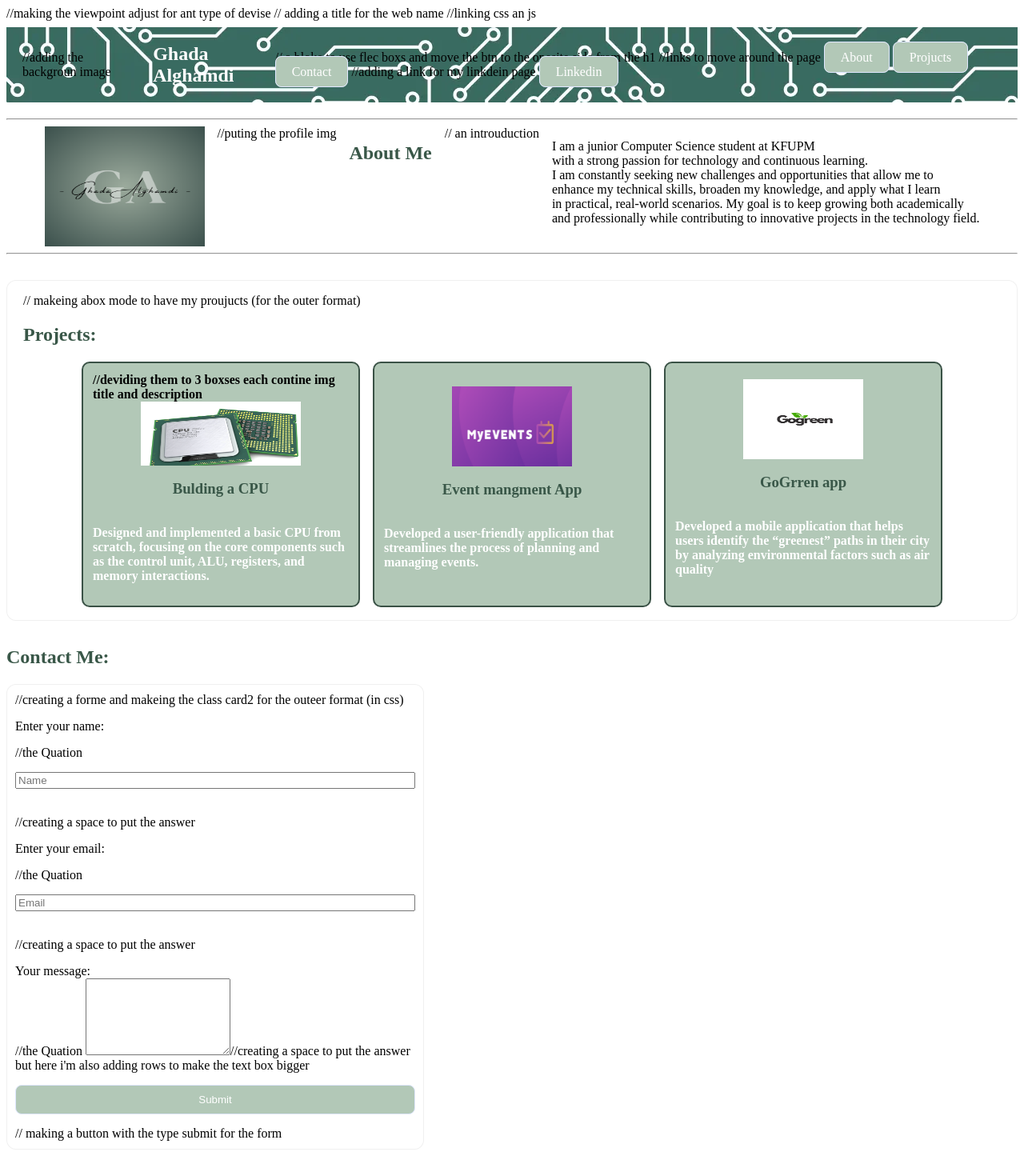
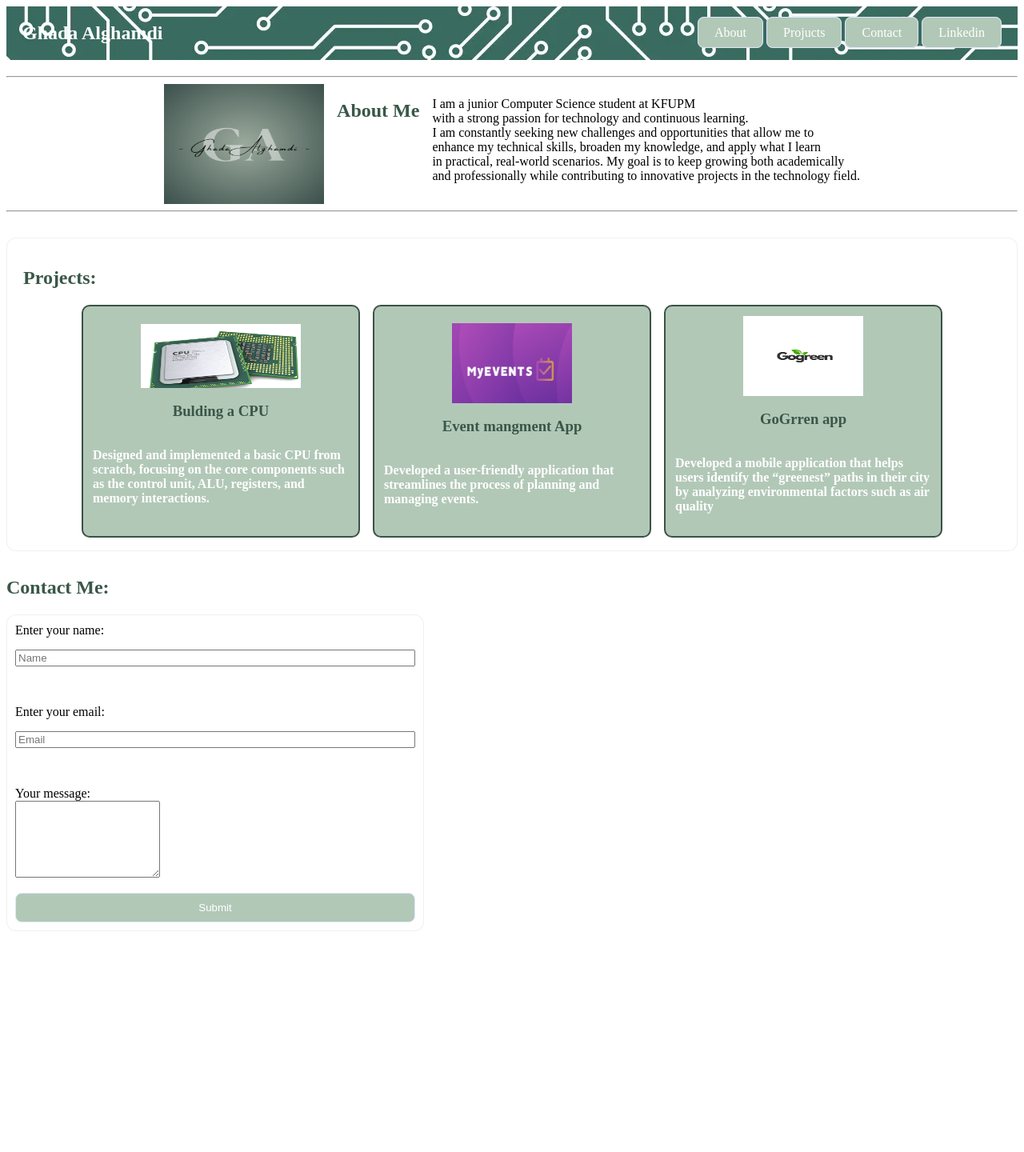
Before and after one commit to Ghada31-alghamdi/Assigment1, a plain HTML site: page index.html in a window 1280 px wide. Shown: the whole page at 80% size. After the commit the page ends 1172 px from the top, so only its background shows below. Drawn offline with Linux system fonts and the light colour scheme.

Commit message:
HTML COMMENTS2

```diff
--- a/index.html
+++ b/index.html
@@ -1,36 +1,43 @@
 <!DOCTYPE html>
 <html lang="en">
 <head>
-//making the viewpoint adjust for ant type of devise
+<!-- //making the viewpoint adjust for ant type of devise -->
 <meta name="viewport" content="width=device-width, inital-scale=1.0">
-<title> Ghada alghamdi Personal website</title> // adding a title for the web name
-<link rel="stylesheet" href="css/styles.css"> //linking css an js
+<title> Ghada alghamdi Personal website</title>
+ <!-- // adding a title for the web name -->
+<link rel="stylesheet" href="css/styles.css">
+<!-- //linking css an js -->
 <script src="js/script.js" defer></script>
 </head>
 <body>
-    <div class="nav" style="background-image: url(assets/background.webp);"> //adding the backgroun image
+    <div class="nav" style="background-image: url(assets/background.webp);">
+        <!-- //adding the backgroun image -->
         <h2>Ghada Alghamdi</h2>
-        <div id="btn"> // a bloke to use flec boxs and move the btn to the opesite side from the h1
-        //links to move around the page
+        <div id="btn">
+        <!-- // a bloke to use flec boxs and move the btn to the opesite side from the h1 -->
+        <!-- //links to move around the page -->
         <a href="#about_me">About</a>
         <a href="#box-model">Projucts</a>
         <a href="#Contact">Contact</a>
-        //adding a link for my linkdein page
+        <!-- //adding a link for my linkdein page -->
         <a href="https://www.linkedin.com/in/ghdah-alghamdi-164294276?utm_source=share&utm_campaign=share_via&utm_content=profile&utm_medium=ios_app">Linkedin</a>
         </div>
     </div>
     <hr>
         <section id="about_me">
-         <img src="assets/profile.png" alt="Profaile photo" width="200px" height="150px"> //puting the profile img
+         <img src="assets/profile.png" alt="Profaile photo" width="200px" height="150px">
+          <!-- //puting the profile img -->
         <h1>About Me</h1>
-        // an introuduction
+        <!-- // an introuduction -->
         <P>I am a junior Computer Science student at KFUPM <br>with a strong passion for technology and continuous learning. <br>I am constantly seeking new challenges and opportunities that allow me to <br>enhance my technical skills, broaden my knowledge, and apply what I learn<br> in practical, real-world scenarios. My goal is to keep growing both academically <br>and professionally while contributing to innovative projects in the technology field.</P>
         </section>
     <hr>
-     <section id="box-model" class="card"> // makeing abox mode to have my proujucts (for the outer format)
+    <!-- // makeing abox mode to have my proujucts (for the outer format) -->
+     <section id="box-model" class="card">
      <h1>Projects:</h1>
      <div class="box-row">
-            <div class="box b1"> //deviding them to 3 boxses each contine img title and description
+          <!-- //deviding them to 3 boxses each contine img title and description   -->
+        <div class="box b1">
                 <img src="assets/CPU.png" alt="CPU" width="200px" height="80px">
                 <h3>Bulding a CPU</h3>
                 <p>Designed and implemented a basic CPU from scratch, focusing on the core components such as the control unit, ALU, registers, and memory interactions.</p>
@@ -49,16 +56,23 @@
         </section>
          <section>
             <h1>Contact Me:</h1>
-            <form action="#" method="post" class="card2">//creating a forme and makeing the class card2 for the outeer format (in css)
-                <label for="name">Enter your name: </label>//the Quation
-                <input id="name" name="name" type="text" placeholder="Name" required><br>//creating a space to put the answer
-                <label for="email">Enter your email: </label>//the Quation
-                <input id="email" name="email" type="text" placeholder="Email" required><br>//creating a space to put the answer
+            <form action="#" method="post" class="card2"><!-- creating a forme and makeing the class card2 for the outeer format (in css)-->
+                <label for="name">Enter your name: </label>
+                <!-- //the Quation -->
+                <input id="name" name="name" type="text" placeholder="Name" required><br>
+                <!-- //creating a space to put the answer -->
+                <label for="email">Enter your email: </label>
+                <!-- //the Quation -->
+                <input id="email" name="email" type="text" placeholder="Email" required><br>
+                <!-- //creating a space to put the answer -->
                 <div id="message_bloke">
-                    <label for="message">Your message:</label><br>//the Quation
-                     <textarea id="message" name="message" rows="6" required></textarea>//creating a space to put the answer but here i'm also adding rows to make the text box bigger
+                    <label for="message">Your message:</label><br>
+                    <!-- //the Quation -->
+                     <textarea id="message" name="message" rows="6" required></textarea>
+                     <!-- //creating a space to put the answer but here i'm also adding rows to make the text box bigger -->
                 </div>
-                <button type="submit" id="submite">Submit</button> // making a button with the type submit for the form
+                <button type="submit" id="submite">Submit</button>
+                <!-- // making a button with the type submit for the form -->
             </form>
         </section>
 </body>
```
